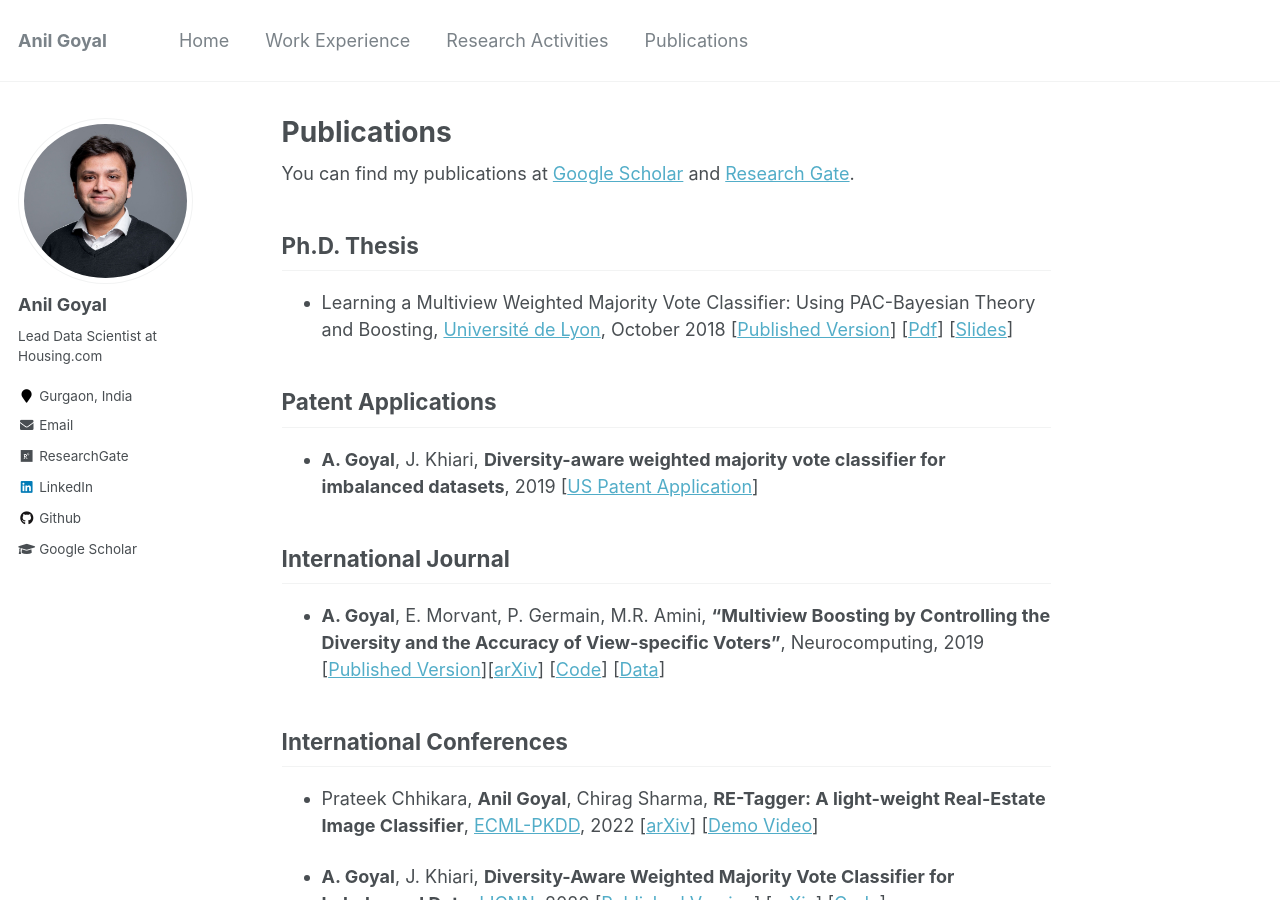
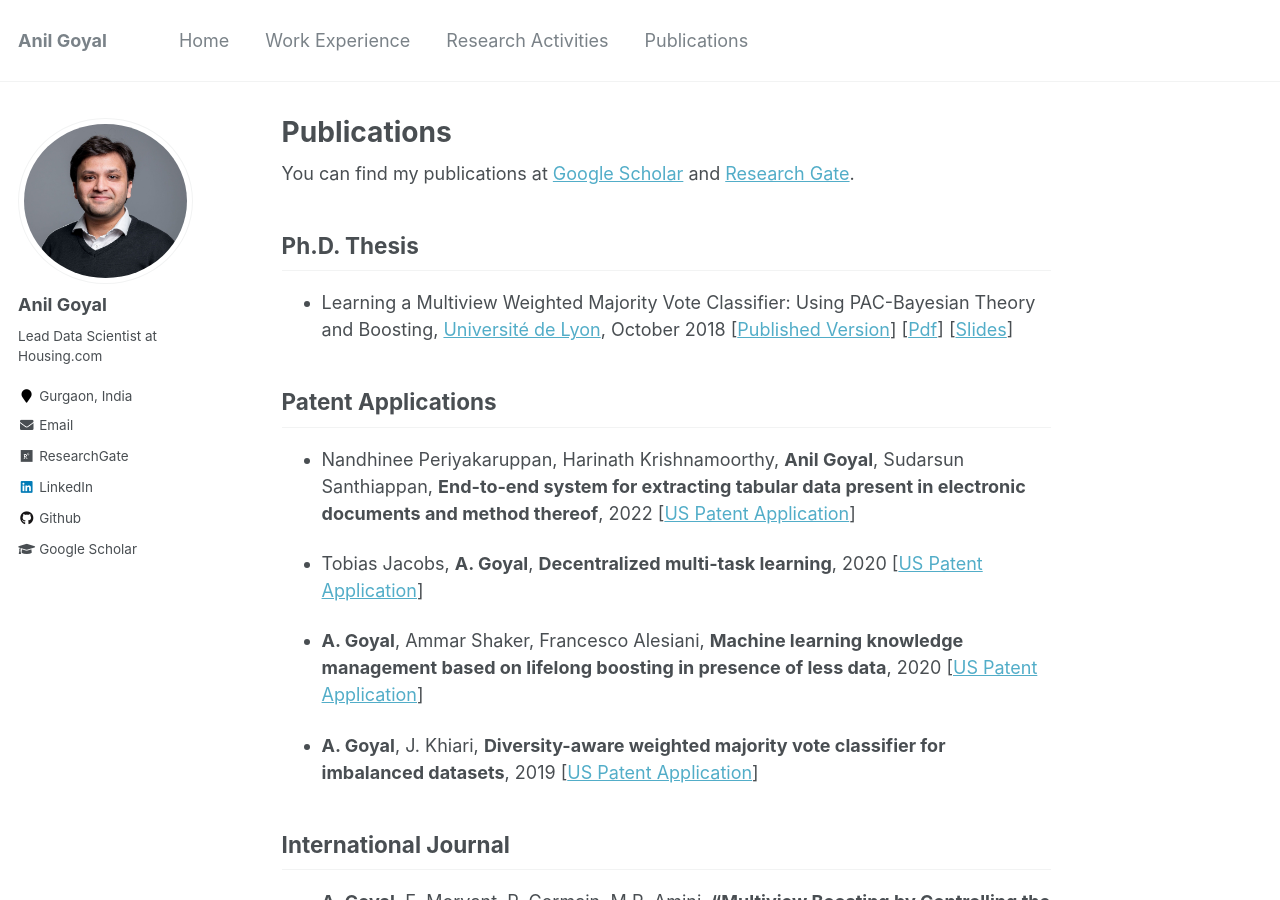
Before and after one commit to goyalanil/goyalanil.github.io, a Jekyll site: the page built from _pages/publications.md, in a window 1280 px wide and 900 px high. Built offline with Jekyll 4.4.1, drawn with Linux system fonts in a browser that asks for light colours.

Commit message:
Update publications.md

```diff
--- a/_pages/publications.md
+++ b/_pages/publications.md
@@ -13,6 +13,12 @@ You can find my publications at [Google Scholar](https://scholar.google.com/cita
 
 
 ## Patent Applications
+
+* Nandhinee Periyakaruppan, Harinath Krishnamoorthy, **Anil Goyal**, Sudarsun Santhiappan, **End-to-end system for extracting tabular data present in electronic documents and method thereof**, 2022 [[US Patent Application](https://patentimages.storage.googleapis.com/af/53/3d/359cdfa0417979/US20220284722A1.pdf)]
+
+* Tobias Jacobs, **A. Goyal**, **Decentralized multi-task learning**, 2020 [[US Patent Application](https://patentimages.storage.googleapis.com/a5/e8/ca/d913ede7839915/US20220051133A1.pdf)]
+
+* **A. Goyal**, Ammar Shaker, Francesco Alesiani, **Machine learning knowledge management based on lifelong boosting in presence of less data**, 2020 [[US Patent Application](https://patentimages.storage.googleapis.com/c9/2e/6b/ce81f8c6994d1d/US20210374566A1.pdf)]
 
 * **A. Goyal**, J. Khiari, **Diversity-aware weighted majority vote classifier for imbalanced datasets**, 2019 [[US Patent Application](https://patentimages.storage.googleapis.com/ec/aa/51/4570ea4c5ce2d3/US20220222931A1.pdf)]
 
```
